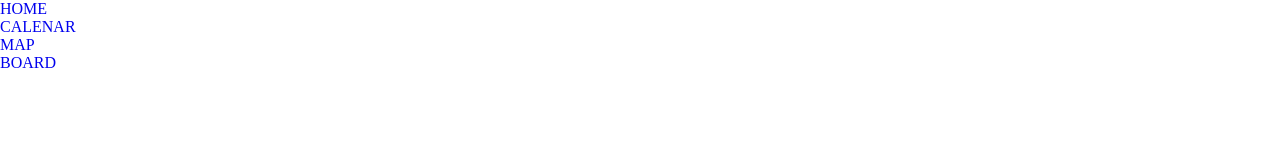
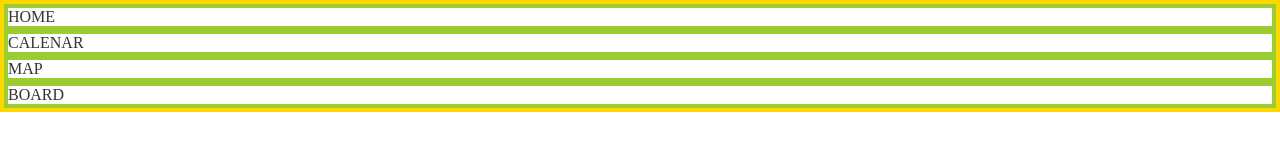
Before and after one commit to ch0515/2413, a plain HTML site: page 20220517_header/header.html in a window 1280 px wide. Drawn offline with Linux system fonts and the light colour scheme.

Commit message:
start css test

```diff
--- a/20220517_header/css/style.css
+++ b/20220517_header/css/style.css
@@ -14,5 +14,14 @@ ul{
 }
 a{
     text-decoration: none;
-
+    color: var(--font-color);
 }
+header{
+    --border-width: 4px;
+}
+.nav-list{
+    border: var(--border-width) solid var(--yellow);
+}
+.nav-list li{
+    border: var(--border-width) solid var(--green);
+}
```
